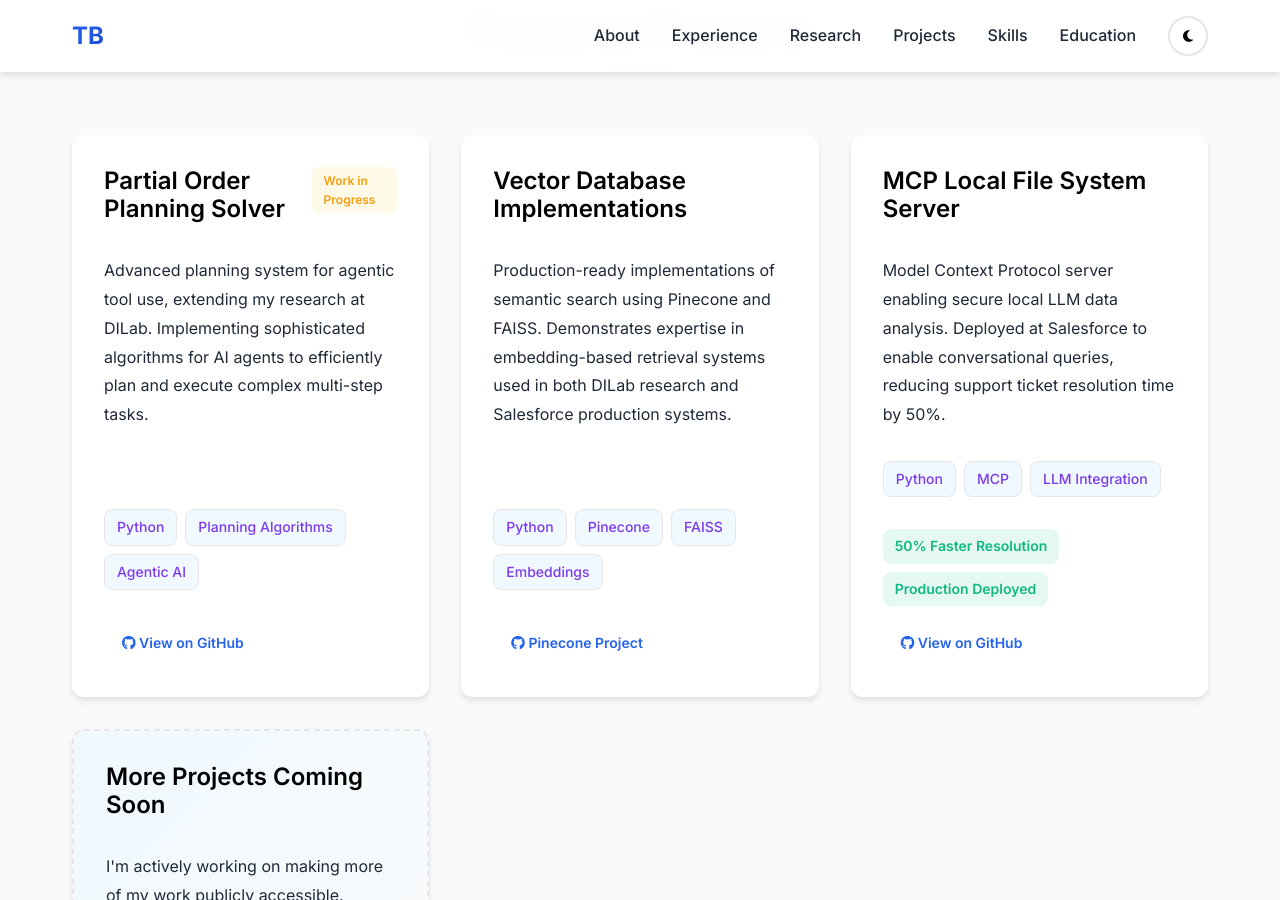
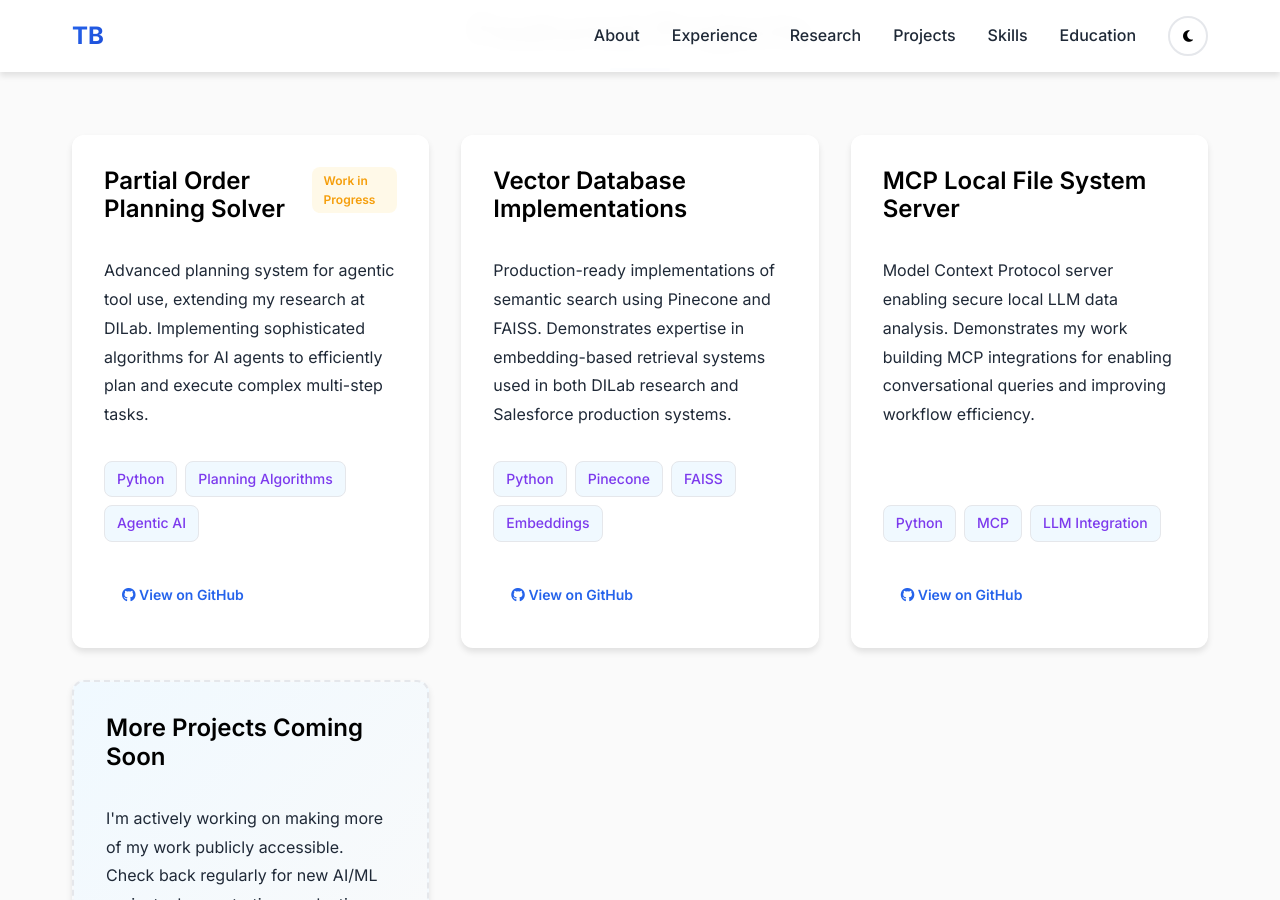
Before and after one commit to tim-bydlon/tim-bydlon.github.io, a Jekyll site: the page built from index.html, in a window 1280 px wide and 900 px high, scrolled down 3484 px. Built offline with Jekyll 4.4.1, drawn with Linux system fonts in a browser that asks for light colours; some of the changed text lies outside the part shown.

Commit message:
Update portfolio content

```diff
--- a/index.html
+++ b/index.html
@@ -7,7 +7,7 @@
   <div class="container">
     <div class="hero-content">
       <h1 class="hero-title">Tim Bydlon</h1>
-      <h2 class="hero-subtitle">AI/ML Engineer | LLM Planning Researcher | Senior Data Science Manager</h2>
+      <h2 class="hero-subtitle">AI/ML Engineer | Software Engineer | Data Scientist</h2>
       <p class="hero-tagline">
         Bridging cutting-edge AI research with production systems that deliver measurable business impact
       </p>
@@ -177,7 +177,7 @@
         </div>
         <div class="project-links">
           <a href="https://github.com/tim-bydlon/Pinecone-semantic-similarity-search" target="_blank" class="btn btn-sm">
-            <i class="fab fa-github"></i> Pinecone Project
+            <i class="fab fa-github"></i> View on GitHub
           </a>
         </div>
       </div>
@@ -188,16 +188,12 @@
         </div>
         <p class="project-description">
           Model Context Protocol server enabling secure local LLM data analysis.
-          Deployed at Salesforce to enable conversational queries, reducing support ticket resolution time by 50%.
+          Demonstrates my work building MCP integrations for enabling conversational queries and improving workflow efficiency.
         </p>
         <div class="project-tech">
           <span class="tech-badge">Python</span>
           <span class="tech-badge">MCP</span>
           <span class="tech-badge">LLM Integration</span>
-        </div>
-        <div class="project-metrics">
-          <span class="metric-badge">50% Faster Resolution</span>
-          <span class="metric-badge">Production Deployed</span>
         </div>
         <div class="project-links">
           <a href="https://github.com/tim-bydlon/MCP-local-file-system" target="_blank" class="btn btn-sm">
@@ -305,6 +301,14 @@
         <p>Decision, Risk & Operations</p>
       </div>
 
+      <div class="education-card">
+        <div class="education-header">
+          <h3>Bachelor's Degree, Biology</h3>
+          <span class="education-date">2009 - 2013</span>
+        </div>
+        <h4>Indiana University</h4>
+      </div>
+
     </div>
   </div>
 </section>
```
